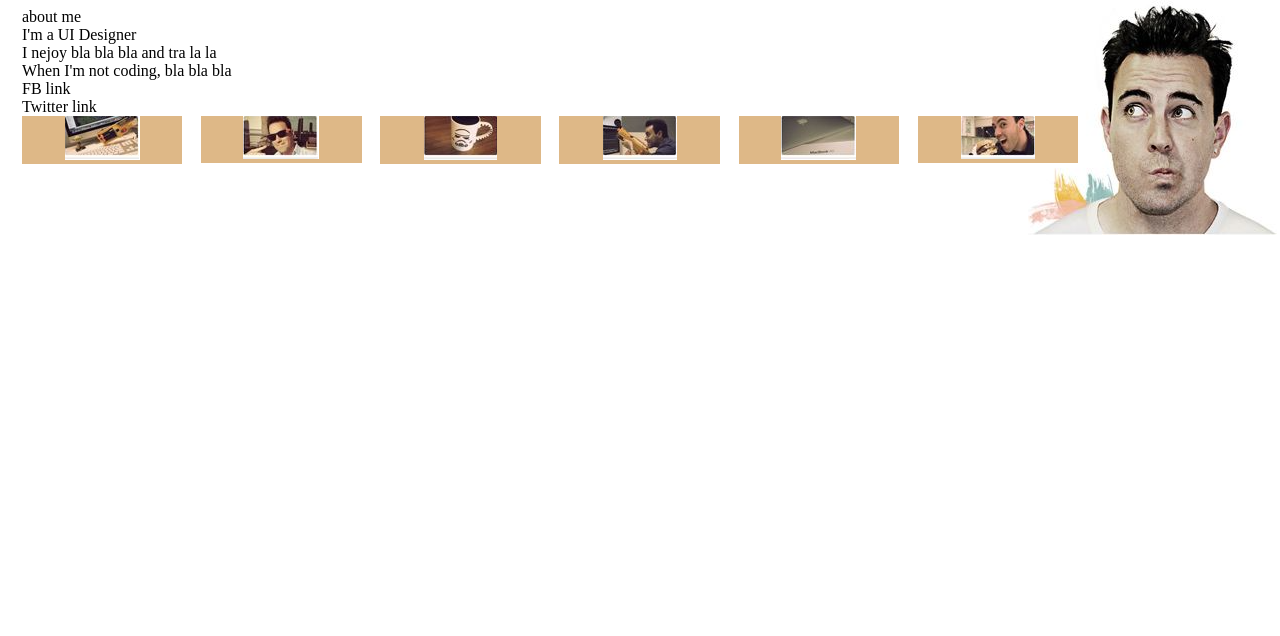
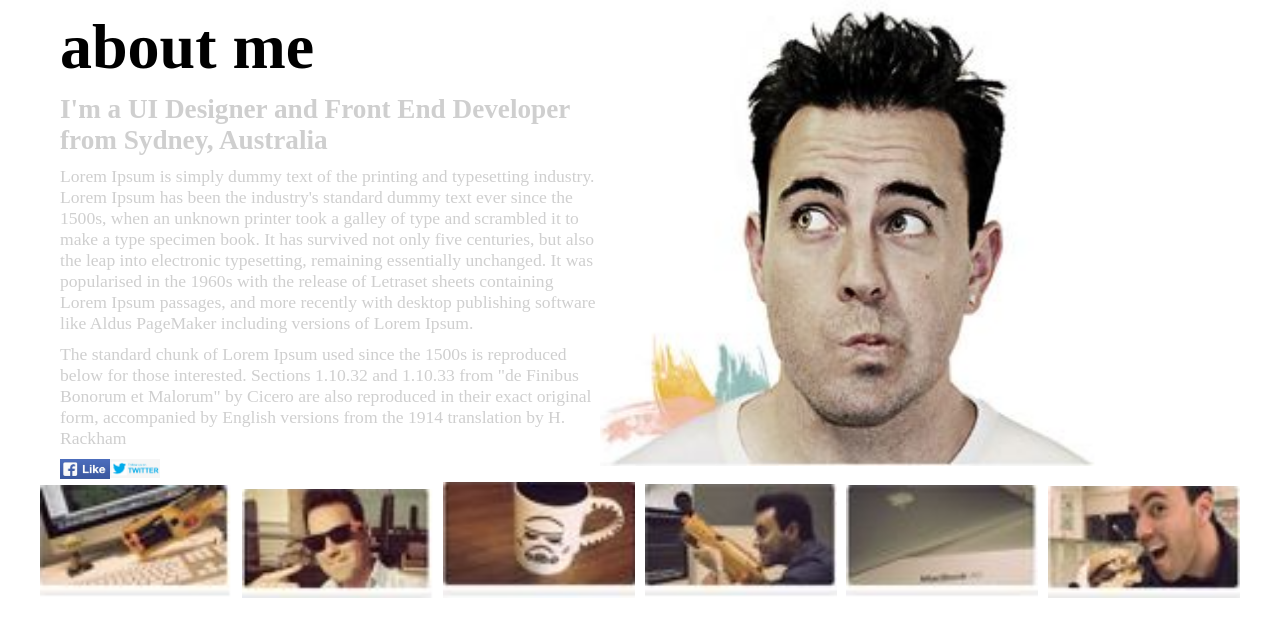
Before and after one commit to TengoKawana/HTML, a plain HTML site: page 2022.01.23/Uzduotis1.html in a window 1280 px wide. Drawn offline with Linux system fonts and the light colour scheme.

Commit message:
pirma uzduotis

```diff
--- a/2022.01.23/Uzduotis1.html
+++ b/2022.01.23/Uzduotis1.html
@@ -4,58 +4,173 @@
     <title>Pirma uzduotis 2022.01.23</title>
 
     <style>
-        body {
-            background-image: url('Uzduotis1.1.png');
-            background-image: right-align;
-            margin-left: 22px;
-            background-repeat: no-repeat;
-            background-attachment: fixed;
-            background-position: right top;
-            background-size: auto;
+        * {
+            box-sizing: border-box;
+            margin: 0;
+            padding: 0;
         }
 
-        footer {
+        body {
+            background-color: #ffffff;
+            padding:0;
+            margin:0;
+        }
+
+        .pagrindine {
+            width: 1200px;
+            margin: 0 auto;
+        }
+
+        .top {
+            display: inline-flex;
             width: 100%;
+            /*background-color: darkorange;*/
         }
-        footer .footer {
+
+        .main {
+            /*background-color: cadetblue;*/
+            width: 45%;
             float: left;
-            width: 12.83%;
-            margin-right: 1.5%;
-            background-color: burlywood;
-            text-align: center;
+            margin-left: 20px;
+            margin-top: 10px;
         }
+
+        h1 {
+            font-size: 4em;
+            margin-bottom: 10px;
+        }
+
+        h3 {
+            font-size: 1.7em;
+            margin-bottom: 10px;
+            margin-top: 10px;
+            color: #cfcfcf;
+        }
+
+        p {
+            font-size: 1.1em;
+            margin-bottom: 10px;
+            margin-top: 10px;
+            color: #cfcfcf;
+        }
+
+        .portrait img {
+            width: 500px;
+        }
+
+        @media only screen and (min-width: 300px) {
+        .pagrindine {
+            width: 300px;
+        }
+        }
+
+        @media only screen and (min-width: 360px) {
+        .pagrindine {
+            width: 360px;
+        }
+        }
+
+        @media only screen and (min-width: 480px) {
+        .pagrindine {
+            width: 480px;
+        }
+        }
+
+        @media only screen and (min-width: 640px) {
+        .pagrindine {
+            width: 640px;
+        }
+        }
+
+        @media only screen and (min-width: 768px) {
+        .pagrindine {
+            width: 768px;
+        }
+        }
+
+        @media only screen and (min-width: 1024px) {
+        .pagrindine {
+            width: 1024px;
+        }
+        }
+
+        @media only screen and (min-width: 1200px) {
+        .pagrindine {
+            width: 1200px;
+        }
+        }
+
+        .links {
+            /*display: inline-block;*/
+            background-color: #ffffff;
+        }
+
+        .facebook img {
+            width: 50px;
+            float: left;
+        }
+
+        .twitter img {
+            width: 50px;
+            /*float: left;*/
+        }
+
+        .image {
+            display: inline-block;
+            width: 16%!important;
+            margin-left: 0.46%;
+        }
+
+        .image.clear {
+            clear:left;
+        }
+
+        .image:first-child {
+            margin-left: 0;
+        }
+
+        .footer {
+            /* width: 100%; */
+            clear: left;
+            background-color: #ffffff;
+        }
+
     </style>
 </head>
 
 <body>
-<main>
-    <div class="header">about me</div>
+    <div class="pagrindine">
+        <div class="top">
+            <div class="main">
+                <div>
+                    <h1>about me</h1>
+                    <h3>I'm a UI Designer and Front End Developer from Sydney, Australia</h3>
+                    <p>Lorem Ipsum is simply dummy text of the printing and typesetting industry. Lorem Ipsum has been the industry's standard dummy text ever since the 1500s, when an unknown printer took a galley of type and scrambled it to make a type specimen book. It has survived not only five centuries, but also the leap into electronic typesetting, remaining essentially unchanged. It was popularised in the 1960s with the release of Letraset sheets containing Lorem Ipsum passages, and more recently with desktop publishing software like Aldus PageMaker including versions of Lorem Ipsum.</p>
+                    <p>The standard chunk of Lorem Ipsum used since the 1500s is reproduced below for those interested. Sections 1.10.32 and 1.10.33 from "de Finibus Bonorum et Malorum" by Cicero are also reproduced in their exact original form, accompanied by English versions from the 1914 translation by H. Rackham</p>
+                </div>
+                <div class="links">
+                    <div class="facebook">
+                        <img src="/2022.01.23/facebook.png">
+                    </div>
+                    <div class="twitter">
+                        <img src="/2022.01.23/twitter.png">
+                    </div>
+                </div>
+            </div>
 
-    <div class="main">I'm a UI Designer</div>
+            <div class="portrait">
+                <img src="/2022.01.23/Uzduotis1.1.png" alt="Portrait">
+            </div>
+        </div>
 
-    <div class="main">I nejoy bla bla bla and tra la la</div>
-
-    <div class="main">When I'm not coding, bla bla bla</div>
-
-    <div class="main">FB link</div>
-
-    <div class="main">Twitter link</div>
-
-</main>
-
-<footer>
-    <div class="footer"> <img src="/2022.01.23/Uzduotis1.2.png"></div>
-
-    <div class="footer"> <img src="/2022.01.23/Uzduotis1.3.png"></div>
-
-    <div class="footer"> <img src="/2022.01.23/Uzduotis1.4.png"></div>
-
-    <div class="footer"> <img src="/2022.01.23/Uzduotis1.5.png"></div>
-
-    <div class="footer"> <img src="/2022.01.23/Uzduotis1.6.png"></div>
-
-    <div class="footer"> <img src="/2022.01.23/Uzduotis1.7.png"></div>
-</footer>
-
+        <div class="footer">
+            <img class="image" src="/2022.01.23/Uzduotis1.2.png" alt="1.2">
+            <img class="image" src="/2022.01.23/Uzduotis1.3.png" alt="1.3">
+            <img class="image" src="/2022.01.23/Uzduotis1.4.png" alt="1.4">
+            <img class="image" src="/2022.01.23/Uzduotis1.5.png" alt="1.5">
+            <img class="image" src="/2022.01.23/Uzduotis1.6.png" alt="1.6">
+            <img class="image" src="/2022.01.23/Uzduotis1.7.png" alt="1.7">
+        </div>
+    </div>
 </body>
 </html>
```
Also changed, not shown: 2022.01.23/2022.01.23.html (+1 -1 lines), 2022.01.23/Float_pvz2.html (+0 -4 lines), 2022.01.23/facebook.png (added), 2022.01.23/twitter.png (added).
